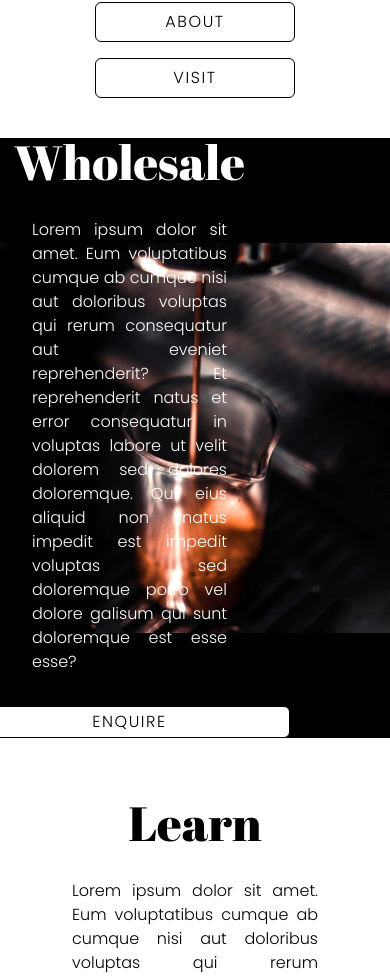
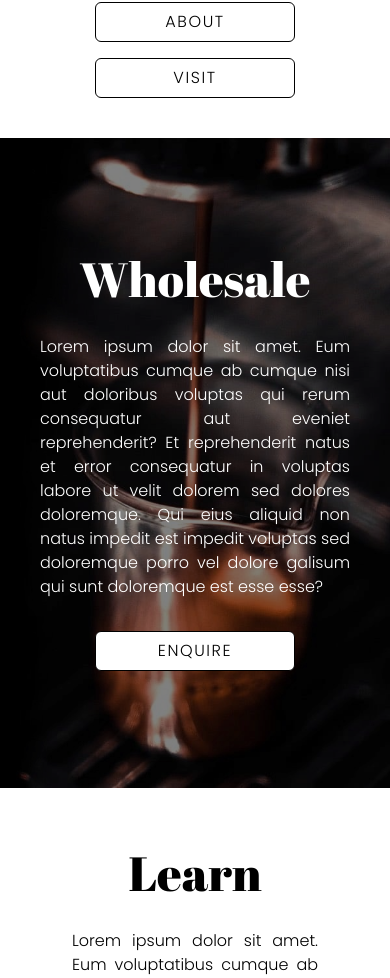
Before and after one commit to brendino500/v69-storefront-2022, a Next.js app: page / in a window 390 px wide. Shown: the part 1206-2184 px from the top of the page. Built offline with nearby package versions, Linux system fonts and the light colour scheme.

Commit message:
fix:Refactor to make wholesale mobile responsive

```diff
--- a/src/views/HomePage/Wholesale/index.js
+++ b/src/views/HomePage/Wholesale/index.js
@@ -13,23 +13,22 @@ function WholesaleSection() {
   return (
     <SectionWrapper
       id="wholesale"
-      className="h-[600px] bg-black flex items-center justify-center w-full"
+      className="min-h-[650px] bg-black flex items-center justify-center w-full"
     >
-      <div className="absolute h-[600px] w-full max-w-[1440px] flex items-center justify-center mx-8">
-        <Image
-          src={coffeeBg}
-          layout="fill"
-          objectFit="contain"
-          objectPosition="100% center"
-        />
-      </div>
-      <div className="absolute max-w-[1440px]">
-        <div className="flex items-center justify-center flex-col w-1/2 mx-8 h-[600px]">
+      <Image
+        src={coffeeBg}
+        layout="fill"
+        className="brightness-50 object-cover object-center lg:object-contain lg:brightness-100 lg:object-right"
+      />
+      <div className="absolute max-w-[1440px] w-full my-8 mx-10">
+        <div className="flex items-center justify-center flex-col lg:w-1/2 mx-10">
           <Title element="h2" className="text-white">
             {title}
           </Title>
           <p className="font-body my-8 text-justify text-white">{content}</p>
-          <Button secondary="true">{cta}</Button>
+          <Button secondary="true" className="w-[200px]">
+            {cta}
+          </Button>
         </div>
       </div>
     </SectionWrapper>
```
